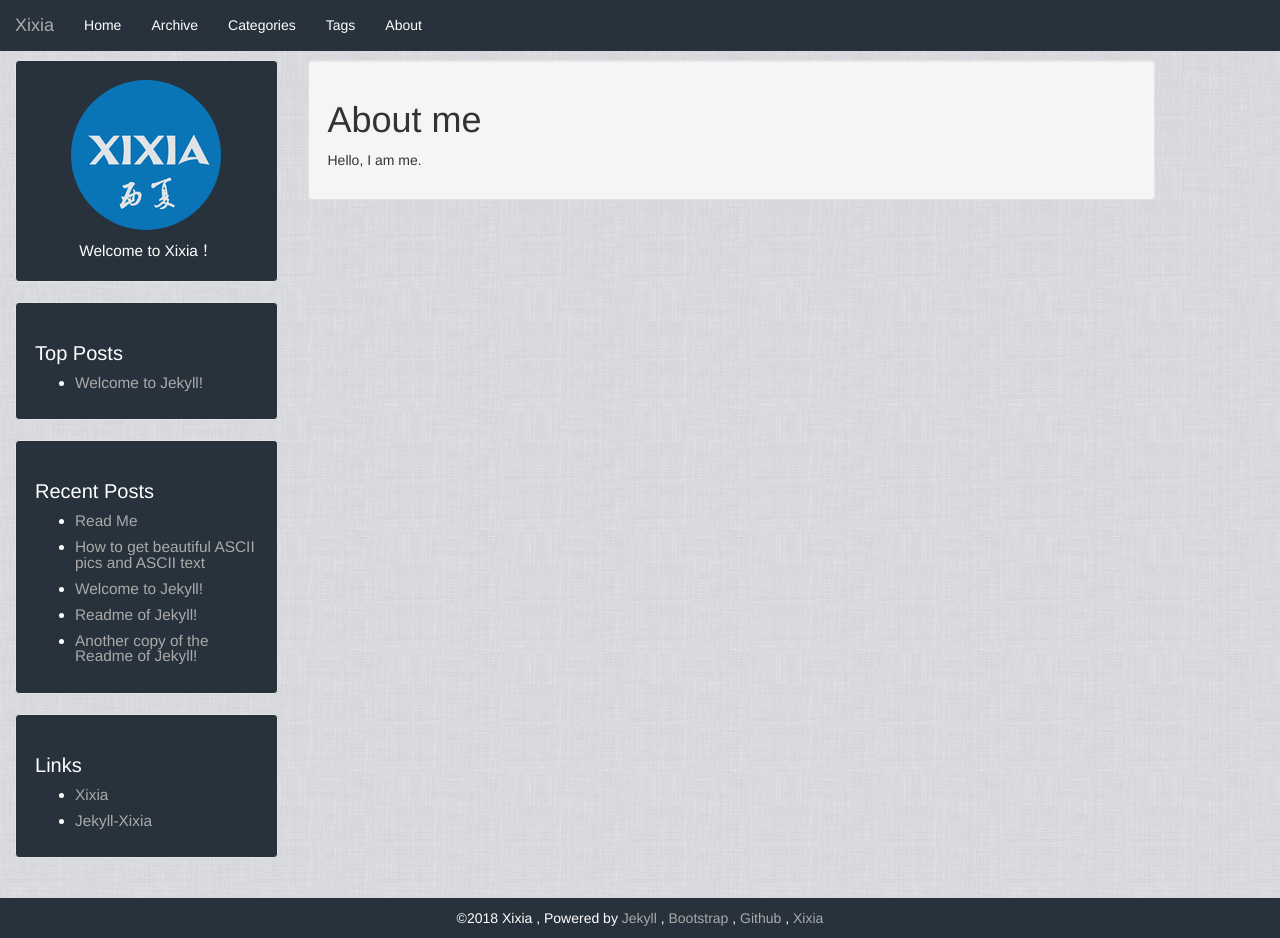
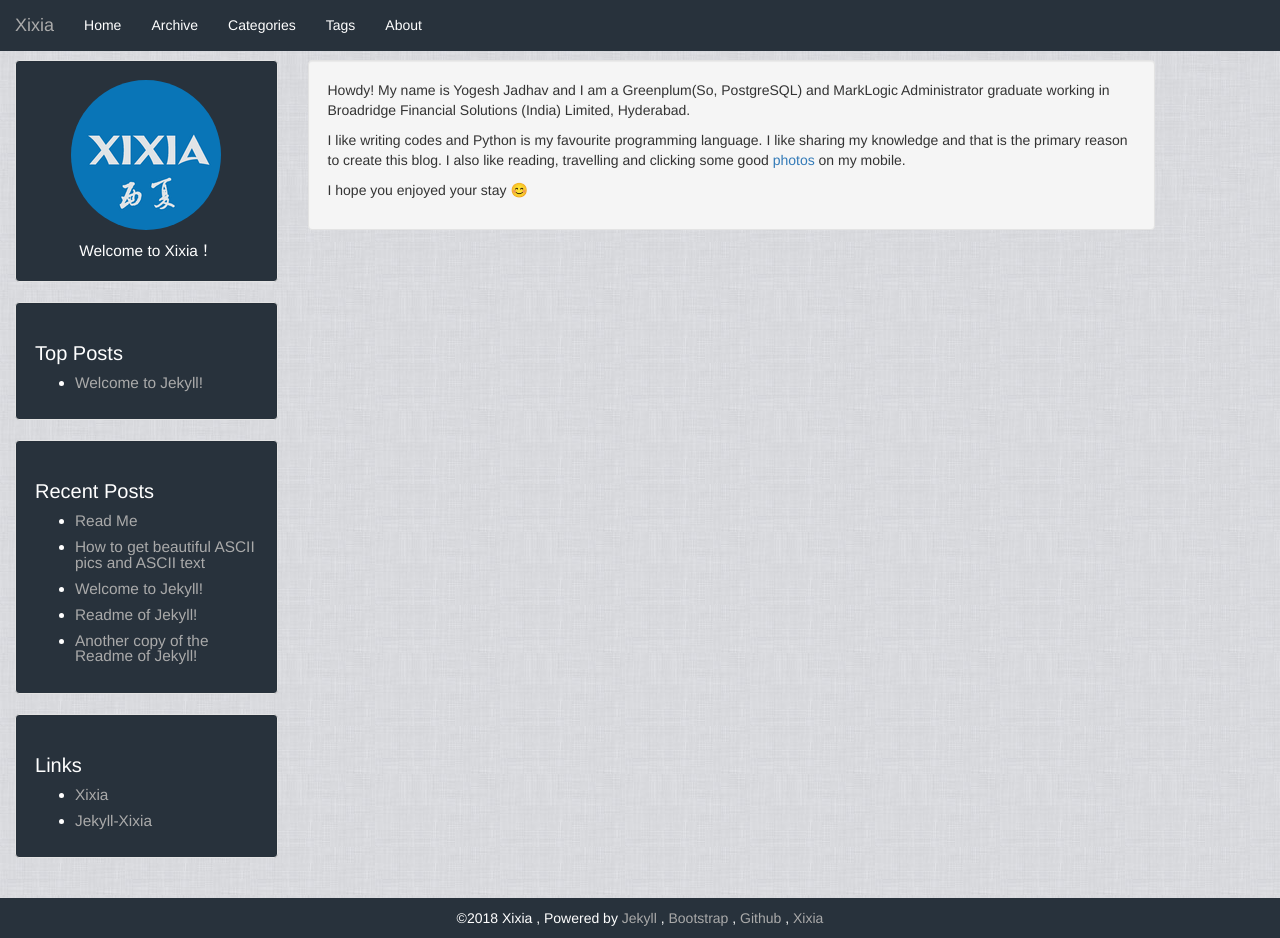
Before and after one commit to zxixia/jekyll-xixia, a Jekyll site: the page built from about.html, in a window 1280 px wide and 938 px high. Built offline with Jekyll 4.4.1, drawn with Linux system fonts in a browser that asks for light colours.

Commit message:
Update about.html

```diff
--- a/about.html
+++ b/about.html
@@ -3,6 +3,13 @@ layout: default
 ---
 
 <div class="well">
-    <h1>About me</h1>
-    <p>Hello, I am me.</p>
+    <p>
+      Howdy! My name is Yogesh Jadhav and I am a Greenplum(So, PostgreSQL) and MarkLogic Administrator graduate working in Broadridge Financial Solutions (India) Limited, Hyderabad.
+    </p>
+    <p>
+      I like writing codes and Python is my favourite programming language. I like sharing my knowledge and that is the primary reason to create this blog. I also like reading, travelling and clicking some good <a href="http://pgyogesh.com/photography" target="_blank"> photos</a> on my mobile.
+    </p>
+    <p>
+      I hope you enjoyed your stay 😊
+    </p>
 </div>
```
